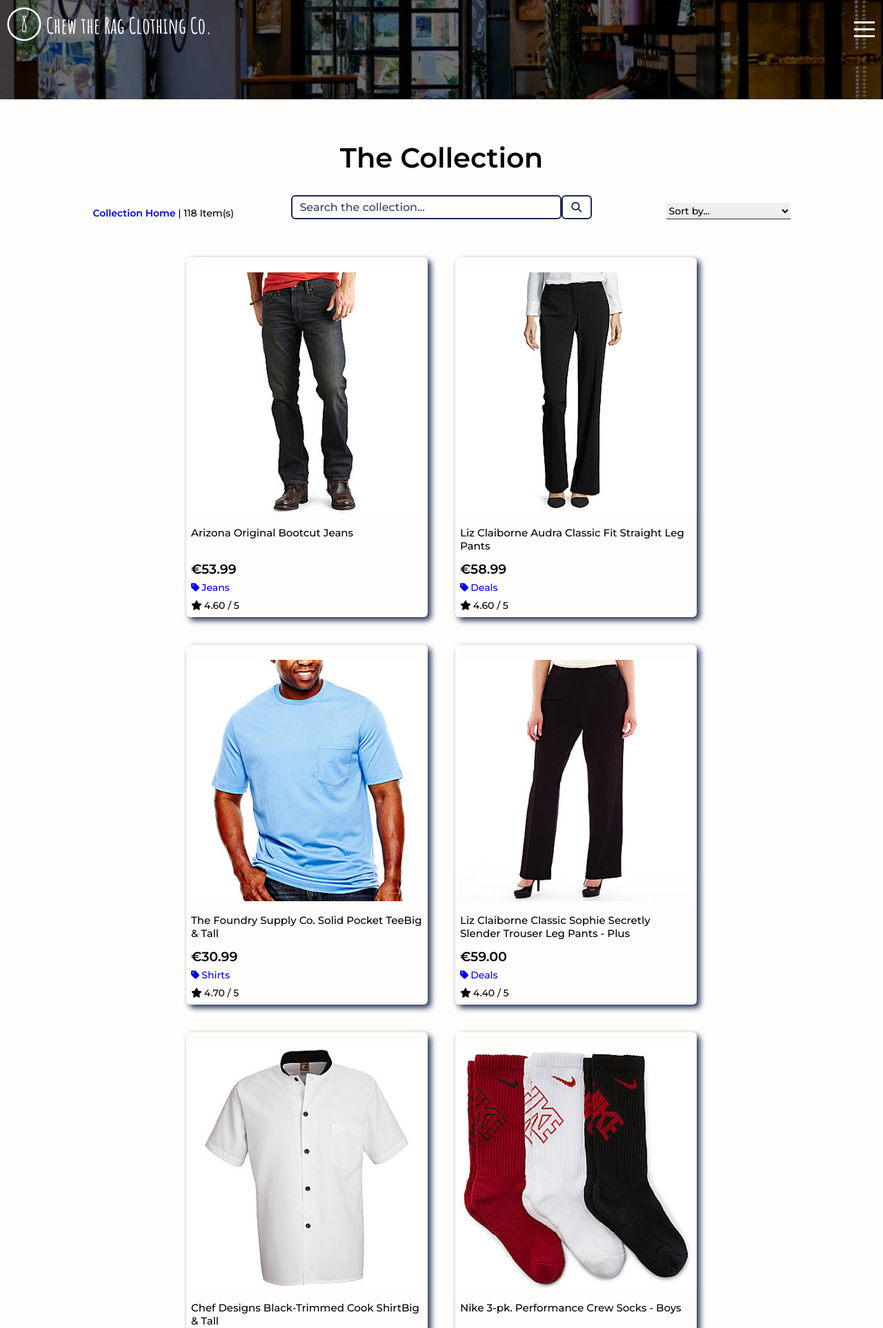
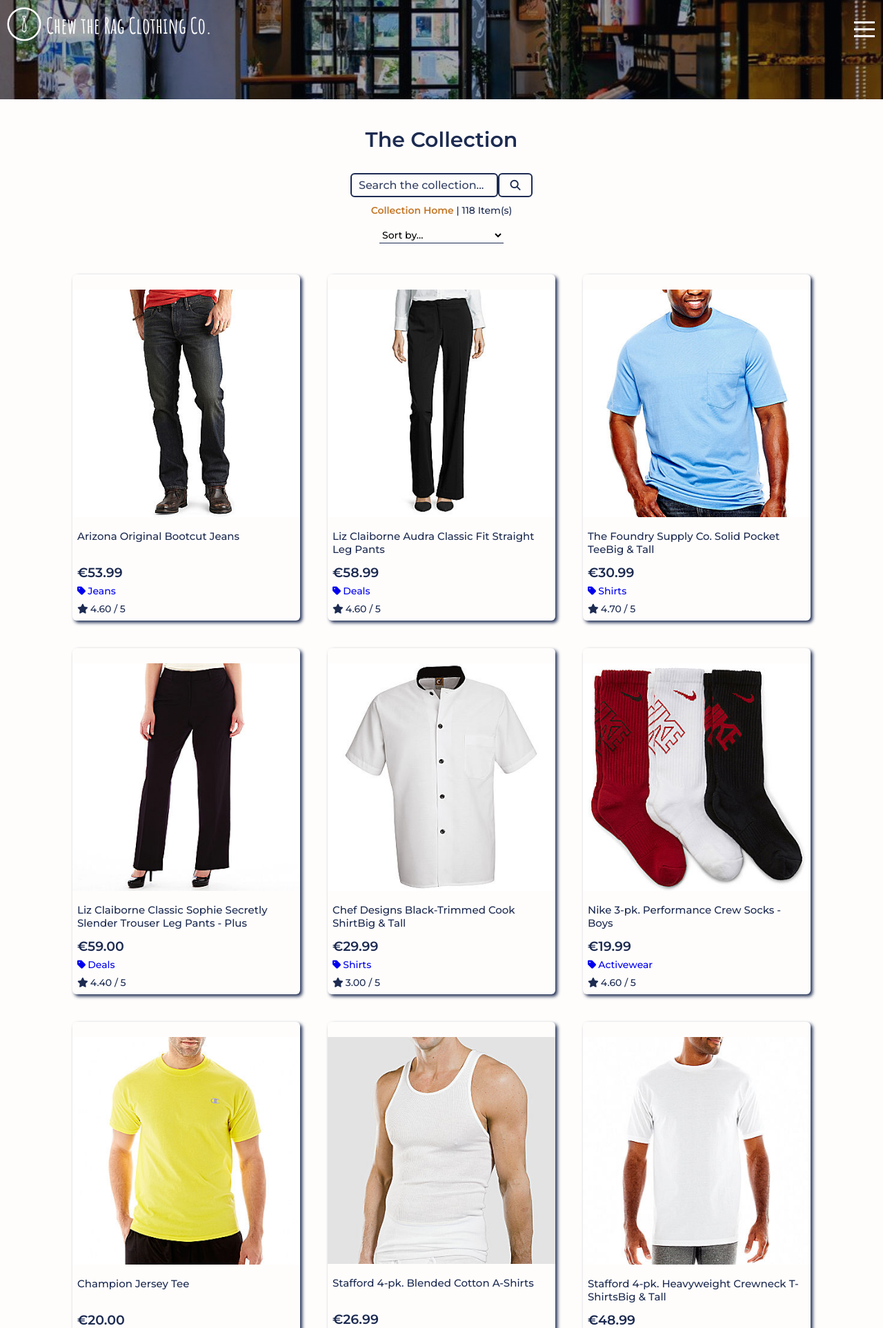
Before and after one commit to rdylanward/chewtherag.com, a Django app: page /collection/ in a window 1280 px wide. Shown: the top 1926 px of the page at 69% size. Run offline with Django 3.2, Linux system fonts and the light colour scheme; data comes from the database, SQL or seed files in the repository; some libraries are stand-ins or nearby versions.

Commit message:
Adjusted the collections page.

```diff
--- a/collection/templates/collection/collection.html
+++ b/collection/templates/collection/collection.html
@@ -7,37 +7,50 @@
 
 {% block content %}
 
-<!--  COLLECTIONS GRID CONTAINER  -->
-
+<!--
+    COLLECTIONS GRID CONTAINER
+-->
 <div class="container-collection">
 
-    <!--  COLLECTION HEADER  -->
+    <!--
+        COLLECTION HEADER
+    -->
+    <div class="collection-header"></div>
+    <!--
+        /COLLECTION HEADER
+    -->
 
-    <div class="collection-header"></div>
+    <!--
+        COLLECTION SEARCH
+    -->
+    <div class="collection-search">
 
-    <!--  /COLLECTION HEADER  -->
+        <!--
+            COLLECTION HEADER
+        -->
+        <p class="item-title">
+            The Collection
+        </p>
+        <!--
+            /COLLECTION HEADER
+        -->
 
-    <!--  COLLECTION ITEMS  -->
-
-    <div class="collection-item" id="collection-item">
-        <div class="item-title">
-            <p class="blue">The Collection</p>
-        </div>
+        <!--
+            SEARCH ITEMS
+        -->
         <div class="item-search">
-            <div class="item-count">
-                <p class="blue">
-                    {% if search_term or current_collections or current_sorting != 'None_None' %}
-                        <span class="no-decoration"><a class="no-decoration blue" href="{% url 'collection' %}">Collection Home</a> | </span>
-                    {% endif %}
-                    {{ items|length }} Item(s){% if search_term %} found for <strong>"{{ search_term }}"</strong>{% endif %}
-                </p>
-            </div>
             <form class="search-form" method="GET" action="{% url 'collection' %}">
                 <input class="search-text" type="search" name="q" placeholder="Search the collection..." aria-label="Search">
                 <button class="search-button btn-blue-white" type="submit"><i class="fas fa-search"></i></button>
             </form>
-            <div class="item-sort blue">
-                <select class="sort-dropdown blue" id="sort-dropdown">
+            <p class="item-count">
+                {% if search_term or current_collections or current_sorting != 'None_None' %}
+                    <span class="count-home"><a class="no-decoration" href="{% url 'collection' %}">Collection Home</a>&nbsp;|&nbsp;</span>
+                {% endif %}
+                <span class="count-results">{{ items|length }} Item(s){% if search_term %} found for <strong>"{{ search_term }}"</strong>{% endif %}</span>
+            </p>
+            <div class="item-sort">
+                <select class="sort-dropdown" id="sort-dropdown">
                     <option value="reset" selected>Sort by...</option>
                     <option value="collection_asc">Collection (A-Z)</option>
                     <option value="collection_desc">Collection (Z-A)</option>
@@ -50,13 +63,30 @@
                 </select>
             </div>
         </div>
+        <!--
+            /SEARCH ITEMS
+        -->
+
+    </div>
+    <!--
+        /COLLECTION SEARCH
+    -->
+
+    <!--
+        COLLECTION ITEMS
+    -->
+    <div class="collection-item">
+
+        <!--
+            COLLECTION ITEM
+        -->
         <div class="item-wrapper">
 
+            <!--
+                ITEM CARD
+            -->
             {% for item in items %}
-
-                <!-- ITEM CARD -->
-
-                <div class="item-card blue-shadow">
+                <div class="item-card">
                     {% if item.image %}
                         <a href="{% url 'item_detail' item.id %}">
                             <img class="card-image" src="{{ item.image.url }}" alt="{{ item.name }}">
@@ -85,19 +115,24 @@
                         {% endif %}
                     </div>
                 </div>
-
-                <!-- ITEM CARD -->
-
             {% endfor %}
+            <!--
+                ITEM CARD
+            -->
 
         </div>
+        <!--
+            /COLLECTION ITEM
+        -->
 
     </div>
-
-    <!--  /COLLECTION ITEMS-->
+    <!--
+        /COLLECTION ITEMS
+    -->
 
 </div>
-
-<!--  /COLLECTIONS GRID CONTAINER  -->
+<!--
+    /COLLECTIONS GRID CONTAINER
+-->
 
 {% endblock %}
--- a/static/css/base.css
+++ b/static/css/base.css
@@ -5,9 +5,9 @@
 
 :root {
     --almost__white: #fefdfc;
-    --footer__orange: #e5b27c;
+    --std__orange: #e5b27c;
+    --footer__orange: #c37727;
     --std__blue: #1d2b51;
-    /* --almost__black: #020306; */
     --almost__black: #070a12;
 }
 
--- a/static/css/collection.css
+++ b/static/css/collection.css
@@ -5,11 +5,13 @@
 
 .container-collection {
     font-family: 'Montserrat', sans-serif;
+    color: var(--std__blue);
     display: grid;
     grid-template-columns: 100%;
-    grid-template-rows: 18vh max-content;
+    grid-template-rows: 18vh repeat(2, max-content);
     grid-template-areas:
         "col-hdr"
+        "col-sch"
         "col-itm";
 }
 
@@ -20,10 +22,10 @@
 
 .collection-header {
     grid-area: col-hdr;
-    background-image: linear-gradient(rgba(0, 0, 0, 0.55), rgba(0, 0, 0, 0.55)), url('/media/interestingly-designed-store.jpg');
+    background-image: linear-gradient(rgba(7, 10, 18, 0.35), rgba(7, 10, 18, 0.35)), url('/media/interestingly-designed-store.jpg');
     background-size: cover;
     background-position: center;
-    width: 100%;
+    width: 100vw;
     height: 18vh;
     background-attachment: fixed;
 }
@@ -33,89 +35,61 @@
 /**********************************-***********************************/
 
 
-.collection-item {
-    grid-area: col-itm;
+.collection-search {
+    grid-area: col-sch;
     display: grid;
-    grid-template-columns: 100%;
-    grid-template-rows: repeat(3, max-content);
+    grid-template-columns: 100vw;
+    grid-template-rows: repeat(2, max-content);
     grid-template-areas:
-        "itm-ttl"
-        "itm-src"
-        "itm-col";
-    margin: 6rem 0rem;
+        "sch-ttl"
+        "sch-itm";
+    margin: 4rem 0rem 2.5rem;
 }
 
 .item-title {
-    grid-area: itm-ttl;
-    font-size: 4rem;
+    grid-area: sch-ttl;
+    font-size: 3rem;
     font-weight: 600;
-    width: 100%;
-    justify-self: center;
-}
-
-.item-title p {
     text-align: center;
+    padding-bottom: 3rem;
     margin: 0rem;
 }
 
 .item-search {
-    grid-area: itm-src;
+    grid-area: sch-itm;
     display: grid;
-    grid-template-columns: 10.5% 22.5% 34% 22.5% 10.5%;
+    grid-template-columns: auto;
+    grid-template-rows: repeat(3, max-content);
     grid-template-areas:
-        ". src-cnt src-bar src-srt .";
-    grid-template-rows: 100%;
-    width: 100%;
-    /* place-self: end center; */
+        "sch-frm"
+        "sch-cnt"
+        "sch-srt";
+    place-content: center center;
     transition: all 0.5s;
-    margin-top: 3rem;
-}
-
-.item-count {
-    grid-area: src-cnt;
-    place-self: end start;
-}
-
-.item-count p {
-    font-size: 1.4rem;
-    font-weight: 500;
-    margin: 0rem;
-}
-
-.item-count a {
-    font-weight: 600;
-}
-
-.item-count a:hover {
-    color: #e5b27c;
-}
-
-.item-count a:active {
-    color: rgba(29, 43, 81, 0.7);
 }
 
 .search-form {
-    grid-area: src-bar;
+    grid-area: sch-frm;
     font-family: 'Montserrat', sans-serif;
     display: grid;
-    grid-template-columns: 90% 10%;
+    grid-template-columns: auto 5rem;
     grid-template-areas:
-        "src-txt src-btn";
-    grid-template-rows: 100%;
-    width: 100%;
+        "sch-txt sch-btn";
+    grid-template-rows: max-content;
     place-items: center center;
+    padding: 0rem 2rem 1rem;
 }
 
 .search-text {
-    grid-area: src-txt;
+    grid-area: sch-txt;
     background: transparent;
     border: 0.2rem solid #1d2b51;
     border-radius: 0.6rem;
     font-family: 'Montserrat', sans-serif;
     font-size: 1.6rem;
     font-weight: 600;
+    width: 100%;
     height: 3.5rem;
-    width: 100%;
     padding-left: 1rem;
 }
 
@@ -128,27 +102,64 @@
 }
 
 .search-button {
-    grid-area: src-btn;
+    grid-area: sch-btn;
     background: transparent;
-    border: 0.2rem solid #1d2b51;
+    border: 0.2rem solid var(--std__blue);
     border-radius: 0.6rem;
+    width: 100%;
     height: 3.5rem;
-    width: 100%;
+}
+
+.item-count {
+    grid-area: sch-cnt;
+    font-size: 1.4rem;
+    font-weight: 500;
+    display: grid;
+    grid-template-columns: max-content auto;
+    grid-template-rows: max-content;
+    grid-template-areas:
+        "cnt-hme cnt-res";
+    place-content: center center;
+    padding: 0rem 2rem 1.5rem;
+    margin: 0rem;
+}
+
+.item-count a,
+.item-count a:active,
+.item-count a:visited {
+    font-weight: 600;
+    color: var(--footer__orange);
+}
+
+.item-count a:hover {
+   color: rgba(229, 178, 124, 0.8);
+}
+
+.count-home {
+    grid-area: cnt-hme;
+    place-self: start start;
+}
+
+.count-results {
+    grid-area: cnt-res;
+    word-wrap: normal;
+    place-self: start end;
 }
 
 .item-sort {
-    grid-area: src-srt;
-    place-self: end end;
+    grid-area: sch-srt;
+    place-self: center center;
 }
 
 .sort-dropdown {
+    background: transparent;
     font-family: 'Montserrat', sans-serif;
     font-size: 1.4rem;
     font-weight: 500;
     width: 18rem;
     height: 2.4rem;
     border: 0rem transparent;
-    border-bottom: 0.1rem solid #1d2b51;
+    border-bottom: 0.1rem solid var(--std__blue);
 }
 
 .sort-dropdown > option {
@@ -159,7 +170,19 @@
 
 .sort-dropdown:active {
     border: 0rem transparent;
-    border-bottom: 0.1rem solid #1d2b51;
+    border-bottom: 0.1rem solid var(--std__blue);
+}
+
+.collection-item {
+    grid-area: col-itm;
+    display: grid;
+    grid-template-columns: 100vw;
+    grid-template-rows: repeat(3, max-content);
+    grid-template-areas:
+        "itm-ttl"
+        "itm-src"
+        "itm-col";
+    margin: 0rem 0rem 6rem;
 }
 
 .item-wrapper {
@@ -167,17 +190,18 @@
     display: flex;
     flex-flow: row wrap;
     justify-content: center;
-    margin: 3.5rem 8% 6rem 8%;
+    margin: 0rem;
 }
 
 .item-card {
     display: grid;
-    grid-template-columns: 35rem;
+    grid-template-columns: 33rem;
     grid-template-rows: repeat(4, max-content);
     grid-template-areas:
         "itm-img"
         "itm-bdy"
         "itm-ftr";
+    box-shadow: 0.3rem 0.3rem 0.5rem var(--std__blue);
     border-radius: 0.6rem;
     justify-self: center;
     padding-top: 2.2rem;
@@ -186,7 +210,7 @@
 
 .card-image {
     grid-area: itm-img;
-    width: 35rem;
+    width: 33rem;
 }
 
 .card-body {
```
